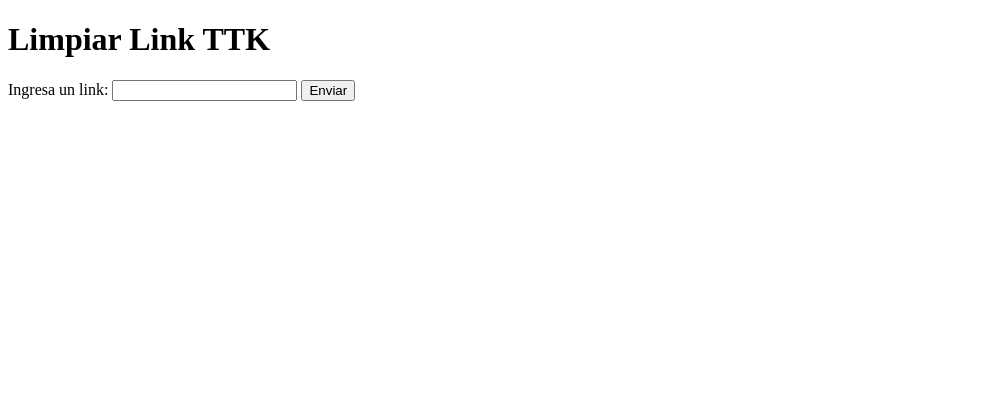
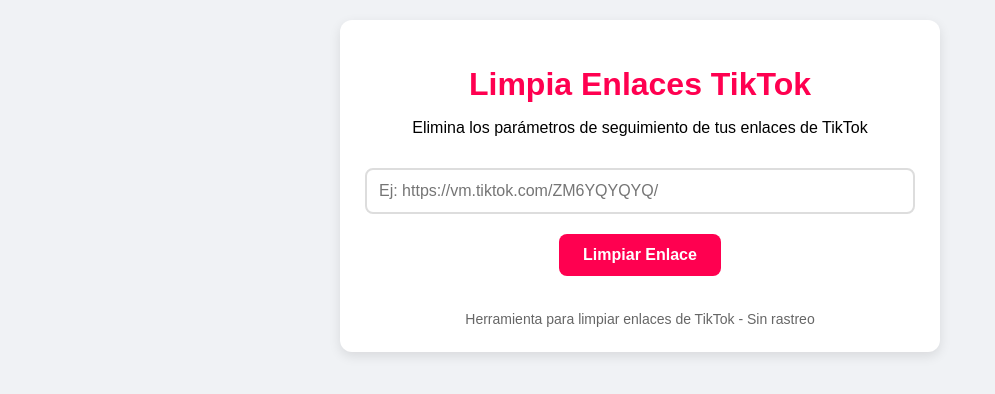
Before and after one commit to AaronLkz/Limpiar-Keys-de-TTK, a website: page public/index.html in a window 1280 px wide. Shown: the whole page, without its empty margins (0-995 px from the left). Drawn offline with Linux system fonts and the light colour scheme.

Commit message:
Update index.html

```diff
--- a/public/index.html
+++ b/public/index.html
@@ -1,38 +1,175 @@
-<!-- /public/index.html -->
 <!DOCTYPE html>
 <html lang="es">
 <head>
     <meta charset="UTF-8">
     <meta name="viewport" content="width=device-width, initial-scale=1.0">
-  <title>Limpiar Link TTK</title>
+    <title>Limpia Enlaces TikTok</title>
+    <style>
+        body {
+            font-family: Arial, sans-serif;
+            max-width: 600px;
+            margin: 0 auto;
+            padding: 20px;
+            text-align: center;
+            background-color: #f0f2f5;
+        }
+        h1 {
+            color: #ff0050;
+            margin-bottom: 10px;
+        }
+        .container {
+            background-color: white;
+            border-radius: 12px;
+            padding: 25px;
+            box-shadow: 0 4px 12px rgba(0,0,0,0.1);
+        }
+        input {
+            width: 100%;
+            padding: 12px;
+            margin: 15px 0;
+            border: 2px solid #ddd;
+            border-radius: 8px;
+            box-sizing: border-box;
+            font-size: 16px;
+            transition: border 0.3s;
+        }
+        input:focus {
+            border-color: #ff0050;
+            outline: none;
+        }
+        button {
+            background-color: #ff0050;
+            color: white;
+            border: none;
+            padding: 12px 24px;
+            border-radius: 8px;
+            cursor: pointer;
+            font-size: 16px;
+            font-weight: bold;
+            transition: background-color 0.3s;
+            margin: 5px;
+        }
+        button:hover {
+            background-color: #e00046;
+        }
+        button.secondary {
+            background-color: #25a3f0;
+        }
+        button.secondary:hover {
+            background-color: #1d8bcb;
+        }
+        #result {
+            margin-top: 25px;
+            padding: 20px;
+            background-color: #f8fafc;
+            border-radius: 8px;
+            word-break: break-all;
+            display: none;
+            border-left: 4px solid #ff0050;
+        }
+        .error {
+            color: #ff3333;
+            margin-top: 15px;
+            font-weight: bold;
+        }
+        .loading {
+            display: none;
+            margin: 15px 0;
+            color: #666;
+        }
+        .credits {
+            margin-top: 30px;
+            font-size: 14px;
+            color: #666;
+        }
+    </style>
+</head>
+<body>
+    <div class="container">
+        <h1>Limpia Enlaces TikTok</h1>
+        <p>Elimina los parámetros de seguimiento de tus enlaces de TikTok</p>
+
+        <input type="text" id="tiktokUrl" placeholder="Ej: https://vm.tiktok.com/ZM6YQYQYQ/">
+        <button onclick="cleanUrl()">Limpiar Enlace</button>
+
+        <div class="loading" id="loading">Procesando enlace...</div>
+        <div id="result"></div>
+        <p class="error" id="error"></p>
+
+        <div class="credits">
+            Herramienta para limpiar enlaces de TikTok - Sin rastreo
+        </div>
+    </div>
+
     <script>
-    async function handleSubmit(event) {
-      event.preventDefault();
+        async function cleanUrl() {
+            const urlInput = document.getElementById('tiktokUrl').value.trim();
+            const resultDiv = document.getElementById('result');
+            const errorDiv = document.getElementById('error');
+            const loadingDiv = document.getElementById('loading');
 
-      const link = document.getElementById('link').value;
+            // Reset
+            resultDiv.style.display = 'none';
+            errorDiv.textContent = '';
+            loadingDiv.style.display = 'none';
+
+            if (!urlInput) {
+                errorDiv.textContent = 'Por favor, introduce un enlace de TikTok';
+                return;
+            }
+
+            try {
+                // Mostrar carga
+                loadingDiv.style.display = 'block';
+
+                // Enviar al servidor
                 const response = await fetch('/api/process', {
                     method: 'POST',
                     headers: {
                         'Content-Type': 'application/json',
                     },
-        body: JSON.stringify({ link }),
+                    body: JSON.stringify({ link: urlInput }),
                 });
 
-      const result = await response.json();
-      if (response.ok) {
-        alert(`Link procesado: ${result.linkProcesado}`);
+                const data = await response.json();
+
+                // Ocultar carga
+                loadingDiv.style.display = 'none';
+
+                if (data.error) {
+                    errorDiv.textContent = data.error;
                 } else {
-        alert(`Error: ${result.error}`);
+                    resultDiv.innerHTML = `
+                        <strong>Enlace limpio:</strong><br>
+                        <a href="${data.cleanUrl}" target="_blank" style="color: #ff0050; text-decoration: none;">${data.cleanUrl}</a><br><br>
+                        <button onclick="copyToClipboard('${data.cleanUrl}')">Copiar enlace</button>
+                        <button class="secondary" onclick="window.open('${data.cleanUrl}', '_blank')">Abrir enlace</button>
+                    `;
+                    resultDiv.style.display = 'block';
+                }
+            } catch (e) {
+                loadingDiv.style.display = 'none';
+                errorDiv.textContent = 'Error al conectar con el servidor. Intenta nuevamente.';
+                console.error(e);
             }
         }
+
+        function copyToClipboard(text) {
+            navigator.clipboard.writeText(text)
+                .then(() => {
+                    const originalText = event.target.textContent;
+                    event.target.textContent = '¡Copiado!';
+                    event.target.style.backgroundColor = '#4CAF50';
+                    setTimeout(() => {
+                        event.target.textContent = originalText;
+                        event.target.style.backgroundColor = '#ff0050';
+                    }, 2000);
+                })
+                .catch(err => {
+                    alert('No se pudo copiar el enlace. Error: ' + err);
+                    console.error('Error al copiar: ', err);
+                });
+        }
     </script>
-</head>
-<body>
-  <h1>Limpiar Link TTK</h1>
-  <form id="linkForm" onsubmit="handleSubmit(event)">
-    <label for="link">Ingresa un link:</label>
-    <input type="text" id="link" name="link" required />
-    <button type="submit">Enviar</button>
-  </form>
 </body>
 </html>
```
Lines whose indentation alone changed are shown as unchanged.
